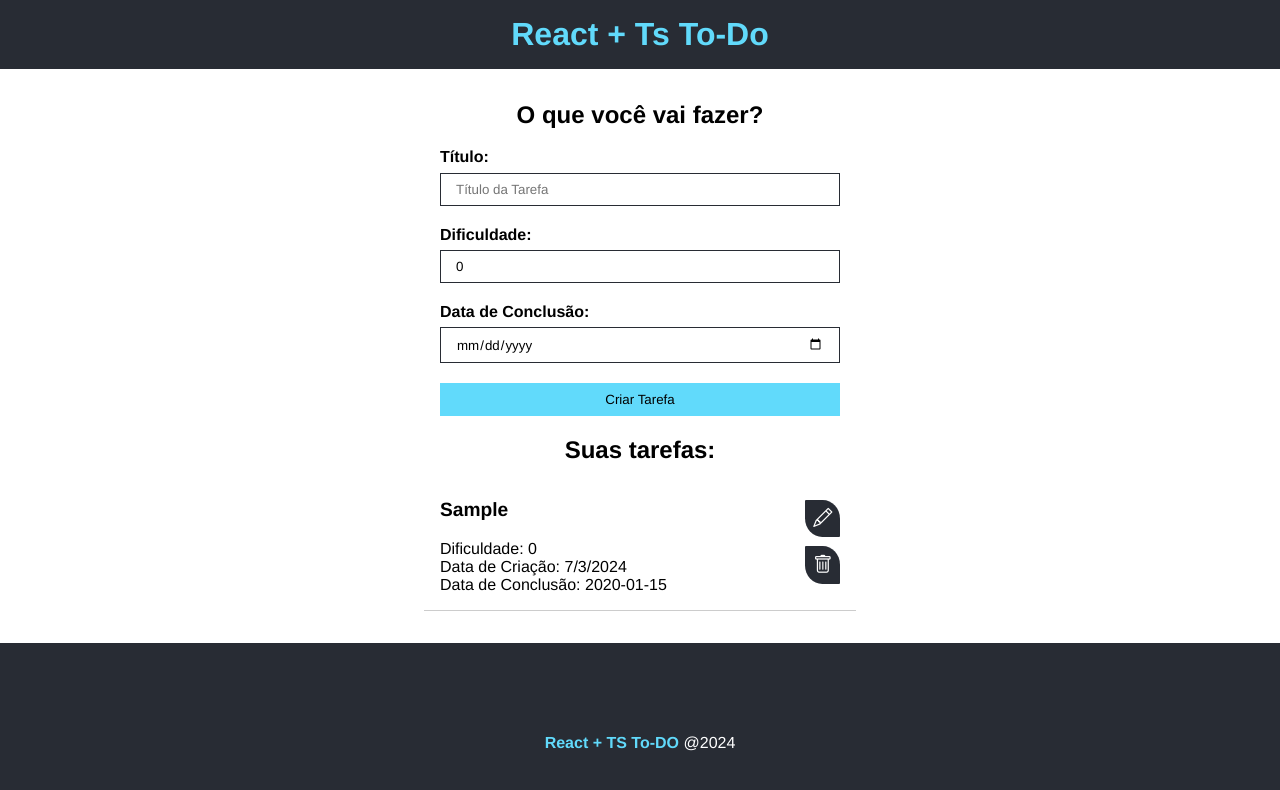
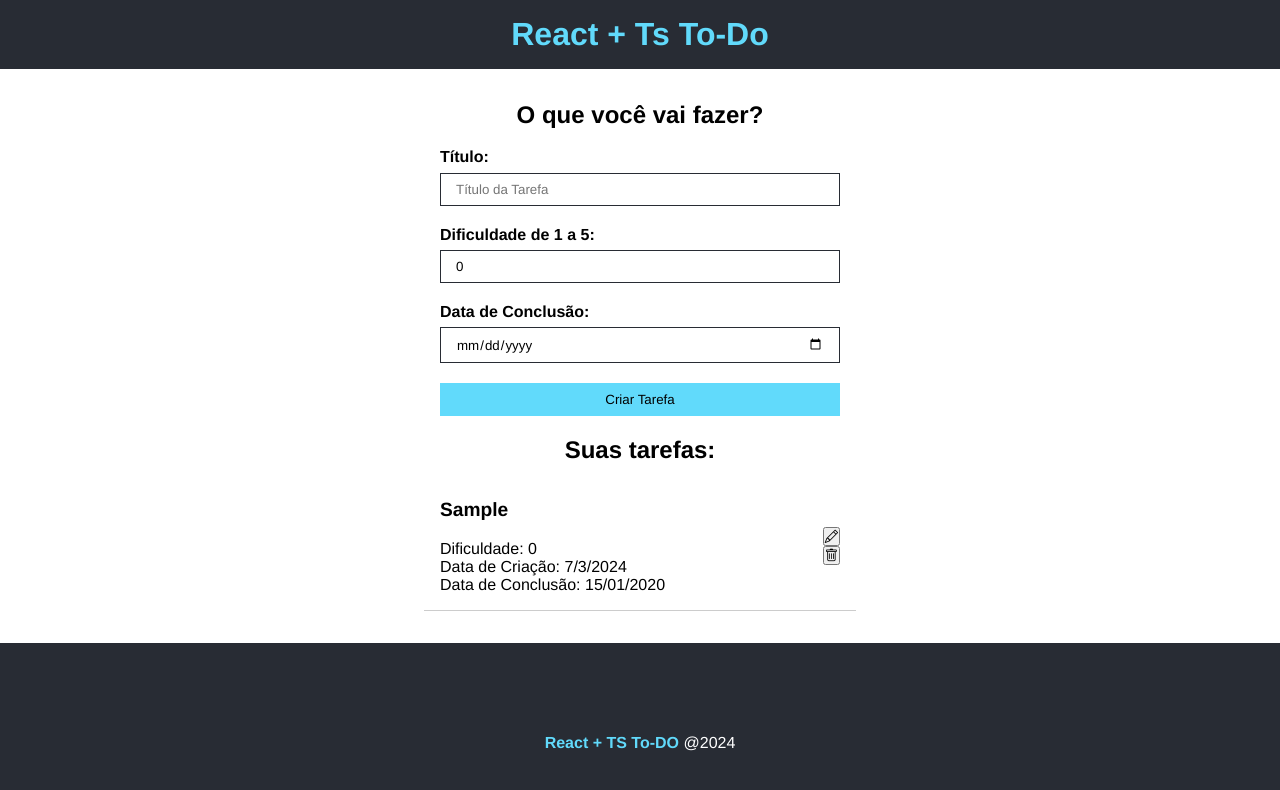
Before and after one commit to maxwellmoura/ToDoList, a React (Vite) app: page / in a window 1280 px wide. Both pictures are taken after typing "Sample", "2020-01-15" into the empty fields and a click on the input "Criar Tarefa". Shown: the top 790 px of the page. Built offline with nearby package versions, Linux system fonts and the light colour scheme.

Commit message:
Tirando alguns erros pra Deployer
Fazendo correção de erros pra conseguir fazer o Deployer do Projeto. 10/07/2024

```diff
--- a/src/App.tsx
+++ b/src/App.tsx
@@ -1,4 +1,4 @@
-import React, { useState, useEffect } from 'react';
+import { useState, useEffect } from 'react';
 import Header from './components/Header';
 import Footer from './components/Footer';
 import Modal from './components/Modal';
@@ -8,13 +8,15 @@ import styles from './App.module.css';
 import { ITask } from './interface/Task';
 
 function App() {
-  const [tasks, setTasks] = useState<ITask[]>([]);
-  const [taskToUpdate, setTaskToUpdate] = useState<ITask | null>(null);
+  const [tasks, setTasks] = useState<ITask[]>([]); // Estado para armazenar a lista de tarefas
+  const [taskToUpdate, setTaskToUpdate] = useState<ITask | null>(null); // Estado para armazenar a tarefa a ser atualizada
 
+  // Função para deletar uma tarefa pelo id
   const deleteTask = (id: number) => {
     setTasks(tasks.filter((task) => task.id !== id));
   };
 
+  // Função para exibir ou esconder o modal
   const tragaModal = (display: boolean) => {
     const modal = document.querySelector('#modal');
     if (display) {
@@ -24,11 +26,13 @@ function App() {
     }
   };
 
+  // Função para editar uma tarefa
   const editTask = (task: ITask): void => {
     tragaModal(true);
     setTaskToUpdate(task);
   };
 
+  // Função para atualizar uma tarefa existente
   const updateTask = (id: number, title: string, dificuldade: number, date: string, completionDate: string) => {
     const updatedTask: ITask = { id, title, dificuldade, date, completionDate };
     const updatedItems = tasks.map((task) => {
@@ -38,10 +42,12 @@ function App() {
     tragaModal(false);
   };
 
+  // Função para adicionar uma nova tarefa
   const addTask = (task: ITask) => {
     setTasks([...tasks, task]);
   };
 
+  // Efeito colateral para logar a lista de tarefas sempre que for atualizada
   useEffect(() => {
     console.log('Lista de tarefas atualizada:', tasks);
   }, [tasks]);
--- a/src/components/Form.tsx
+++ b/src/components/Form.tsx
@@ -12,12 +12,14 @@ interface Props {
 }
 
 const Form = ({ btnText, taskList, task, addTask, setTaskList, handleUpdate }: Props) => {
+  // Estados para gerenciar os campos do formulário
   const [id, setId] = useState<number>(0);
   const [title, setTitle] = useState<string>('');
   const [dificuldade, setDificuldade] = useState<number>(0);
   const [date, setDate] = useState<string>('');
   const [completionDate, setCompletionDate] = useState<string>('');
 
+  // useEffect para preencher o formulário com os dados da tarefa ao editar
   useEffect(() => {
     if (task) {
       setId(task.id);
@@ -28,6 +30,7 @@ const Form = ({ btnText, taskList, task, addTask, setTaskList, handleUpdate }: P
     }
   }, [task]);
 
+// Manipuladores de mudança para cada campo do formulário
   const addTaskHandler = (e: FormEvent<HTMLFormElement>) => {
     e.preventDefault();
     const currentDate = new Date().toLocaleDateString();
@@ -41,14 +44,18 @@ const Form = ({ btnText, taskList, task, addTask, setTaskList, handleUpdate }: P
       }
       addTask(newTask);
     }
+    // Limpar o formulário após adicionar a tarefa
     setTitle('');
     setDificuldade(0);
     setCompletionDate('');
   };
 
+ // Manipulador de envio do formulário
   const handleChange = (e: ChangeEvent<HTMLInputElement>) => {
+    // Atualizar a tarefa existente
     if (e.target.name === 'title') {
       setTitle(e.target.value);
+      // Adicionar uma nova tarefa
     } else if (e.target.name === 'dificuldade') {
       setDificuldade(parseInt(e.target.value));
     } else if (e.target.name === 'completionDate') {
@@ -69,7 +76,7 @@ const Form = ({ btnText, taskList, task, addTask, setTaskList, handleUpdate }: P
         />
       </div>
       <div className={styles.input_container}>
-        <label htmlFor="dificuldade">Dificuldade:</label>
+        <label htmlFor="dificuldade">Dificuldade de 1 a 5:</label>
         <input
           type="number"
           name="dificuldade"
--- a/src/components/Lista.tsx
+++ b/src/components/Lista.tsx
@@ -1,4 +1,3 @@
-import React from 'react';
 import { ITask } from '../interface/Task';
 import styles from './Lista.module.css';
 
@@ -9,6 +8,12 @@ interface Props {
 }
 
 const Lista = ({ taskList, handleDelete, handleEdit }: Props) => {
+  // Função para formatar a data para o padrão brasileiro
+  const formatDateToBrazilian = (date: string): string => {
+    const [year, month, day] = date.split('-');
+    return `${day}/${month}/${year}`;
+  };
+
   return (
     <>
       {taskList.length > 0 ? (
@@ -18,27 +23,25 @@ const Lista = ({ taskList, handleDelete, handleEdit }: Props) => {
               <h4>{task.title}</h4>
               <p>Dificuldade: {task.dificuldade}</p>
               <p>Data de Criação: {task.date}</p>
-              <p>Data de Conclusão: {task.completionDate}</p>
+              <p>Data de Conclusão: {formatDateToBrazilian(task.completionDate)}</p>
             </div>
             <div className={styles.acao}>
-              <i
+              <button
                 className="bi bi-pencil"
-                role="button"
-                tabIndex={0}
                 onClick={() => handleEdit(task)}
                 onKeyDown={(e) => {
                   if (e.key === 'Enter' || e.key === ' ') handleEdit(task);
                 }}
-              ></i>
-              <i
+                aria-label="Edit task"
+              ></button>
+              <button
                 className="bi bi-trash"
-                role="button"
-                tabIndex={0}
                 onClick={() => handleDelete(task.id)}
                 onKeyDown={(e) => {
                   if (e.key === 'Enter' || e.key === ' ') handleDelete(task.id);
                 }}
-              ></i>
+                aria-label="Delete task"
+              ></button>
             </div>
           </div>
         ))
--- a/src/components/Modal.tsx
+++ b/src/components/Modal.tsx
@@ -1,24 +1,31 @@
 import React from 'react';
 import styles from './Modal.module.css';
 
-//Dentro do modal a gente vai colocar a nossa propriedade de childern
+// Interface para as propriedades do modal
 interface Props {
-  children: React.ReactNode; //Childern vai ser um nó react
+  children: React.ReactNode; // Children será um nó React
 }
 
 const Modal = ({ children }: Props) => {
-  //Adicionar a função de fechamento
-  const closeModal = (e: React.MouseEvent): void => {
+  // Função para fechar o modal
+  const closeModal = (): void => {
     const modal = document.querySelector('#modal');
     modal!.classList.add('hide');
   };
 
   return (
     <div id="modal" className="hide">
-      <div className={styles.fade} onClick={closeModal}></div>
+      <div className={styles.fade}></div>
       <div className={styles.modal}>
         <h2>Texto Modal</h2>
         {children}
+        {/* Botão para fechar o modal */}
+        <button
+          onClick={closeModal}
+          className={styles.closeButton}
+        >
+          Fechar
+        </button>
       </div>
     </div>
   );
```
